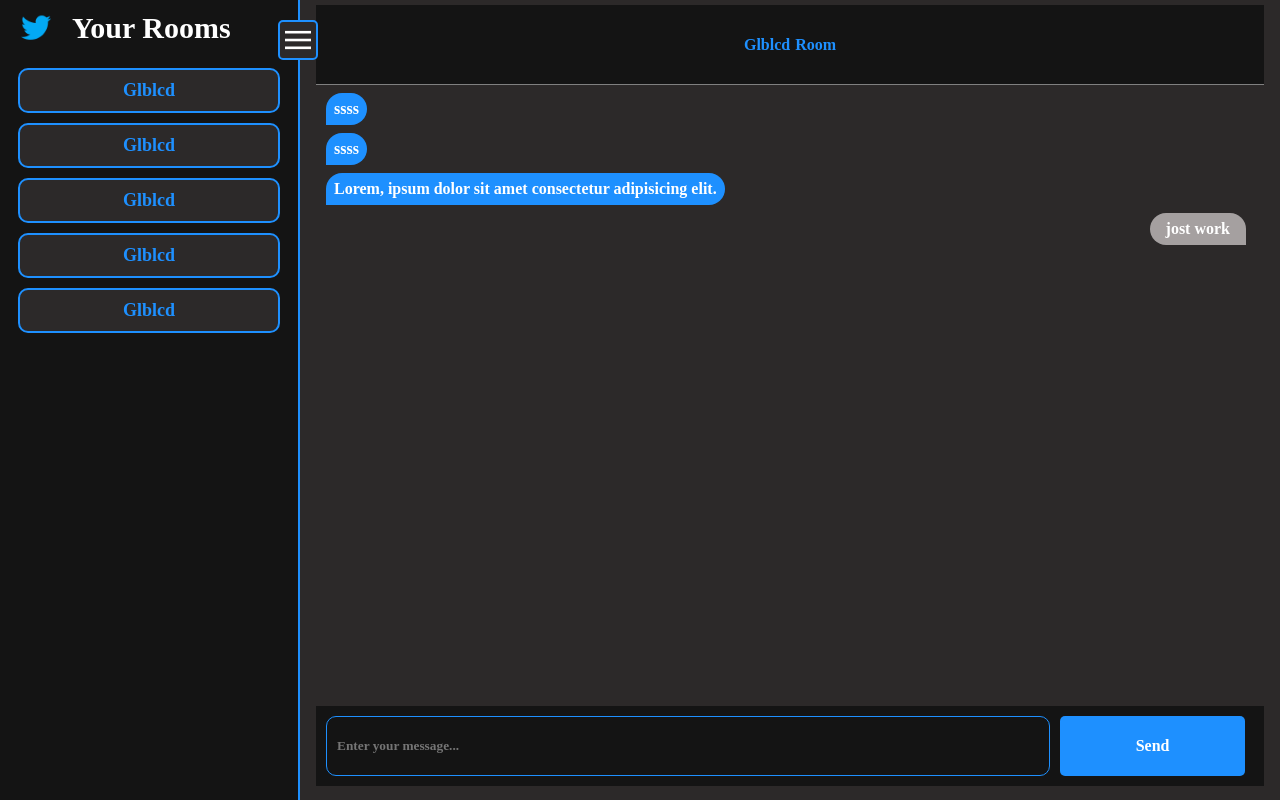
After one commit to Quojo-Steve/Mosquitto, a Flask app: page /message in a window 1280 px wide. The commit adds this page. Run offline with Flask 3, Linux system fonts and the light colour scheme.

Commit message:
worked on messaging side

```diff
--- a/app.py
+++ b/app.py
@@ -24,7 +24,7 @@ def login():
         result = conn.execute(query, (username,password,))
         user_data = result.fetchone()
         if user_data:
-            return {"message": "User found!"}
+            return redirect('/message')
         else:
             return {"message": "User not found!"}
     except Exception as e:
@@ -54,9 +54,15 @@ def signup():
                 ''', (username, password, email))
         con.commit()
         con.close()
-        return redirect('/')
+        message = "Successfully created account"
+        return render_template('index.html',message=message)
     except sqlite3.Error as e:
         return str(e)
+
+@app.route('/message')
+def message():
+    return render_template('text.html')
+
 
 
 if __name__ == '__main__':
--- /dev/null
+++ b/static/css/text.css
@@ -0,0 +1,202 @@
+*{
+    margin: 0;
+    padding: 0;
+    box-sizing: border-box;
+    font-family: Poppins;
+}
+
+.container{
+    display: flex;
+    background: rgb(44, 41, 41);
+    overflow: hidden;
+    height: 100vh;
+    width: 100vw;
+    flex-direction: row;
+}
+
+.sidebar{
+    width: 300px;
+    height: 100vh;
+    padding: 8px;
+    background: rgb(20, 20, 20);
+    position: relative;
+    transition-duration: 300ms;
+    border-right: 2px solid dodgerblue;
+}
+
+.open img{
+    position: absolute;
+    cursor: pointer;
+    border-radius: 5px;
+    right: -20px;
+    top: 20px;
+    width: 40px;
+    padding: 5px;
+    background: rgb(44, 41, 41);
+    border: 2px solid dodgerblue;
+    height: 40px;
+}
+
+.title{
+    display: flex;
+    column-gap: 16px;
+    align-items: center;
+    margin-bottom: 10px;
+}
+
+.title img{
+    cursor: pointer;
+    height: 40px;
+    width: 40px;
+    margin-left: 8px;
+}
+
+.title h1{
+    color: white;
+    font-weight: 700;
+    font-size: 30px;
+}
+
+.rooms{
+    display: flex;
+    flex-direction: column;
+    row-gap: 10px;
+    padding: 10px;
+}
+
+.room{
+    display: flex;
+    background: rgb(44, 41, 41);
+    align-items: center;
+    justify-content: center;
+    color: dodgerblue;
+    text-decoration: none;
+    padding: 10px;
+    border: 2px solid dodgerblue;
+    border-radius: 10px;
+    font-weight: 700;
+    font-size: large;
+}
+
+.message{
+    padding: 16px;
+    padding-top: 0px;
+    line-height: 1.5rem;
+    flex: 1 1 0%;
+    flex-direction: column-reverse;
+    height: 100vh;
+    /* overflow-y: scroll; */
+}
+
+.topic{
+    margin-top: 5px;
+    height: 10vh;
+    background: rgb(20, 20, 20);
+    padding-left: 1rem;
+    padding-right: 1rem;
+    justify-content: center;
+    display: flex;
+    align-items: center;
+    border-bottom: 1px solid gray;
+    color: dodgerblue;
+    font-weight: 600;
+}
+
+.topic span{
+    margin-right: 5px;
+}
+
+.messages{
+    height: 77vh;
+    /* display: flex; */
+    justify-content: space-between;
+    flex-direction: column;
+    overflow-y: auto;
+    padding-bottom: 10px;
+    margin-bottom: 5px;
+    font-weight: 600;
+    color: white;
+    padding-right: 10px;
+    padding-left: 10px;
+}
+
+.messages::-webkit-scrollbar{
+    width: 0.5rem;
+}
+.messages::-webkit-scrollbar-track{
+    background: transparent;
+}
+.messages::-webkit-scrollbar-thumb{
+    background: rgba(0, 139, 139, 0.712);
+}
+
+.input{
+    height: 10vh;
+    background: rgb(20, 20, 20);
+}
+
+.input form{
+    display: grid;
+    grid-template-columns: 78% 20%;
+    gap: 10px;
+    padding: 10px;
+    height:100%;
+}
+
+.mess{
+    height: 100%;
+    background: transparent;
+    border-radius: 10px;
+    padding: 5px;
+    outline: none;
+    border: 1px solid dodgerblue;
+    color: white;
+    font-weight: 600;
+    padding-left: 10px;
+}
+
+.send{
+    border-radius: 5px;
+    background: dodgerblue;
+    color: white;
+    font-weight: 600;
+    border: none;
+    cursor: pointer;
+    font-size: medium;
+}
+
+.incomming{
+    max-width: 500px;
+    width: fit-content;
+    height: max-content;
+    margin-top: 0.5rem;
+    border-radius: 1rem;
+    padding: 0.25rem;
+    padding-left: 0.5rem;
+    padding-right: 0.5rem;
+    border-bottom-left-radius: 0px;
+    background: dodgerblue;
+}
+
+.sending{
+    display: flex;
+    vertical-align: bottom;
+    align-items: center;
+    justify-content: flex-end;
+    height: max-content;
+    margin-top: 0.5rem;
+    margin-left: 15rem;
+    padding-right: 0.5rem;
+    padding-bottom: 0.5rem;
+
+}
+
+.sending p{
+    background: rgba(209, 203, 203, 0.733);
+    color: white;
+    border-radius: 1rem;
+    border-bottom-right-radius: 0px;
+    padding: 0.25rem;
+    padding-left: 1rem;
+    padding-right: 1rem;
+}
--- a/templates/index.html
+++ b/templates/index.html
@@ -15,7 +15,10 @@
       <div class="forms-container">
         <div class="signin-signup">
           <form action="/login" method="post" class="sign-in-form">
+            <p class="error"></p>
             <h2 class="title">Sign in</h2>
+
+            <p class="sucess">{{message}}</p>
             <div class="input-field">
               <i class="fas fa-user"></i>
               <input type="text" placeholder="Username" name="username" />
--- /dev/null
+++ b/templates/text.html
@@ -0,0 +1,48 @@
+<!DOCTYPE html>
+<html lang="en">
+  <head>
+    <meta charset="UTF-8" />
+    <meta name="viewport" content="width=device-width, initial-scale=1.0" />
+    <title>Chat</title>
+    <link rel="stylesheet" href="/static/css/text.css" />
+  </head>
+  <body>
+    <div class="container">
+      <div class="sidebar">
+        <span class="open">
+          <img src="/static/img/menu_100px.png" alt="" />
+        </span>
+        <div class="title">
+          <img src="/static/img/twitter.png" alt="" />
+          <h1>Your Rooms</h1>
+        </div>
+        <div class="rooms">
+          <a href="#" class="room">Glblcd</a>
+          <a href="#" class="room">Glblcd</a>
+          <a href="#" class="room">Glblcd</a>
+          <a href="#" class="room">Glblcd</a>
+          <a href="#" class="room">Glblcd</a>
+        </div>
+      </div>
+      <div class="message">
+        <div class="topic"><span>Glblcd </span> Room</div>
+        <div class="messages">
+          <div class="incomming">ssss</div>
+          <div class="incomming">ssss</div>
+          <div class="incomming">
+            Lorem, ipsum dolor sit amet consectetur adipisicing elit.
+          </div>
+          <div class="sending"><p>jost work</p> </div>
+
+
+        </div>
+        <div class="input">
+          <form method="post">
+            <input type="text" placeholder="Enter your message..." class="mess">
+            <input type="submit" value="Send" class="send">
+          </form>
+        </div>
+      </div>
+    </div>
+  </body>
+</html>
```
Also changed, not shown: static/css/style.css (+22 -0 lines), database.db, static/img/menu_100px.png (added), static/img/menu_64px.png (added), static/img/twitter.png (added).
